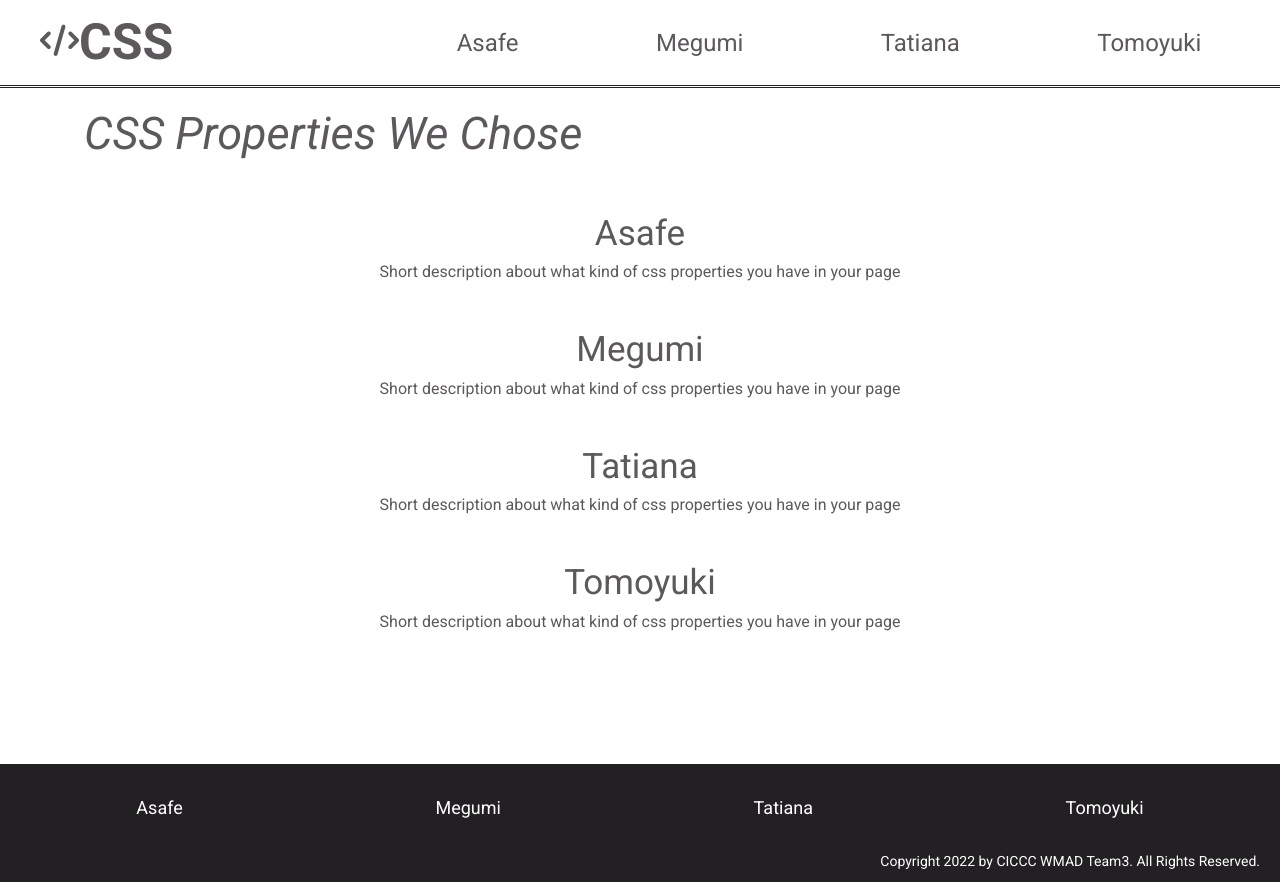
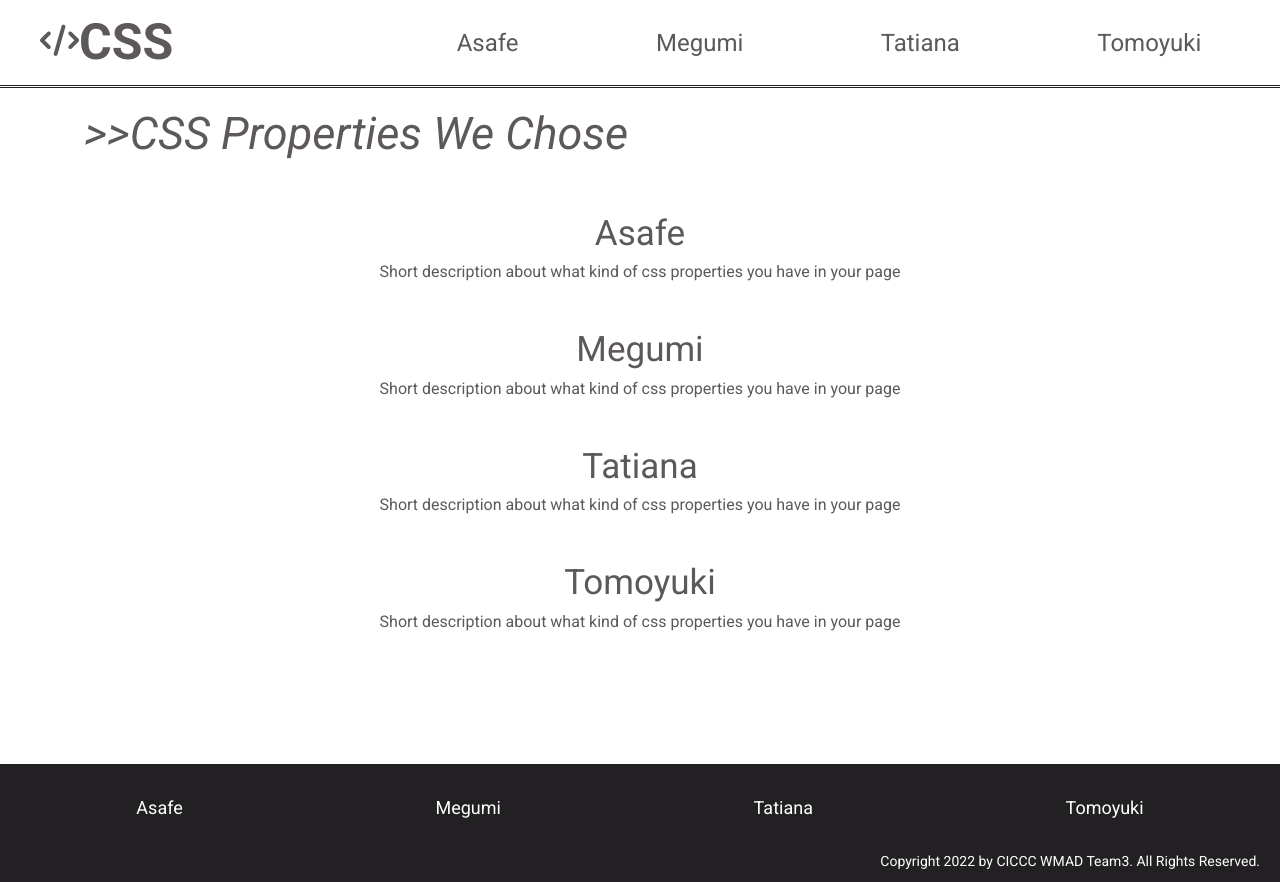
Before and after one commit to Meg-1126/team3css, a plain HTML site: page index.html in a window 1280 px wide. Drawn offline with Linux system fonts and the light colour scheme.

Commit message:
Modify h1.

```diff
--- a/index.html
+++ b/index.html
@@ -56,7 +56,7 @@
     <!-- BODY -->
     <main class="main">
       <section class="summary">
-        <h1>CSS Properties We Chose</h1>
+        <h1>>>CSS Properties We Chose</h1>
         <div class="summary-wrap">
           <div class="summary-name">
             <h2>Asafe</h2>
```
